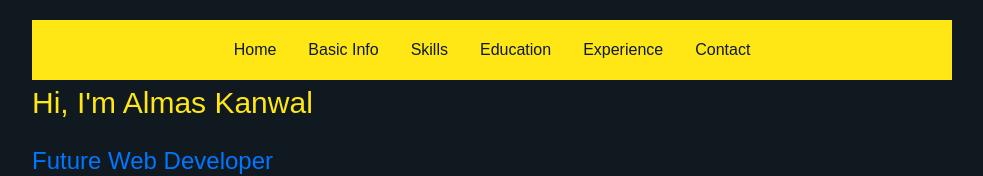
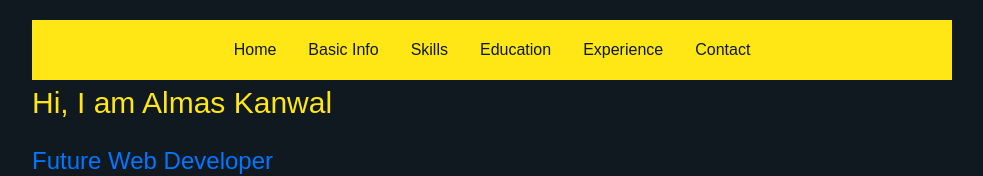
Before and after one commit to AlmasKanwal/Assignment-3-Personal-Resume-Website-in-Next.js, a Next.js app: page / in a window 1280 px wide. Shown: the top 176 px of the page, without its empty margins (148-1131 px from the left). Built offline with nearby package versions, Linux system fonts and the light colour scheme.

Commit message:
Update page.tsx

```diff
--- a/app/page.tsx
+++ b/app/page.tsx
@@ -10,7 +10,7 @@
 
       {/* Basic Information Section */}
       <section id="basic-info" className="section">
-        <h1>Hi, I'm Almas Kanwal</h1>
+        <h1>Hi, I am Almas Kanwal</h1>
         <h3>Future Web Developer</h3>
         <p>
           Aspiring to utilize my academic background and passion for CS(Computer
```
